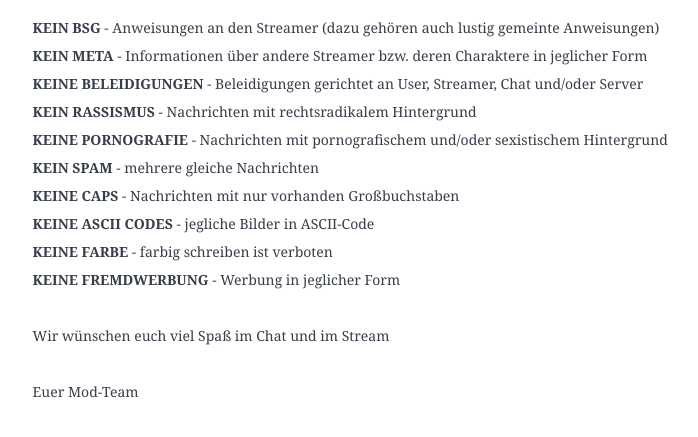
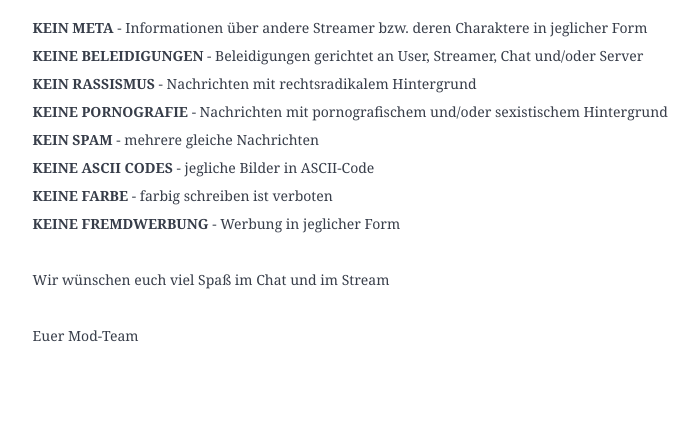
Before and after one commit to wegrenner/wegrenner, a plain HTML site: page index.html in a window 1280 px wide. Shown: the part 77-514 px from the top of the page, without its empty margins (121-819 px from the left). Drawn offline with nearby package versions, Linux system fonts and the light colour scheme.

Commit message:
bsg and caps removed

```diff
--- a/index.html
+++ b/index.html
@@ -2,13 +2,11 @@
 <h1 class="code-line" data-line-start=0 data-line-end=1><a id="DerWegrenner_Chatregeln_0"></a>DerWegrenner Chatregeln</h1>
 
 <p class="has-line-data" data-line-start="4" data-line-end="13">
-<strong>KEIN BSG</strong> - Anweisungen an den Streamer (dazu gehören auch lustig gemeinte Anweisungen)<br>
 <strong>KEIN META</strong> - Informationen über andere Streamer bzw. deren Charaktere in jeglicher Form<br>
 <strong>KEINE BELEIDIGUNGEN</strong> - Beleidigungen gerichtet an User, Streamer, Chat und/oder Server<br>
 <strong>KEIN RASSISMUS</strong> - Nachrichten mit rechtsradikalem Hintergrund<br>
 <strong>KEINE PORNOGRAFIE</strong> - Nachrichten mit pornografischem und/oder sexistischem Hintergrund<br>
 <strong>KEIN SPAM</strong> - mehrere gleiche Nachrichten<br>
-<strong>KEINE CAPS</strong> - Nachrichten mit nur vorhanden Großbuchstaben<br>
 <strong>KEINE ASCII CODES</strong> - jegliche Bilder in ASCII-Code<br>
 <strong>KEINE FARBE</strong> - farbig schreiben ist verboten <br>
 <strong>KEINE FREMDWERBUNG</strong> - Werbung in jeglicher Form</p>
```
